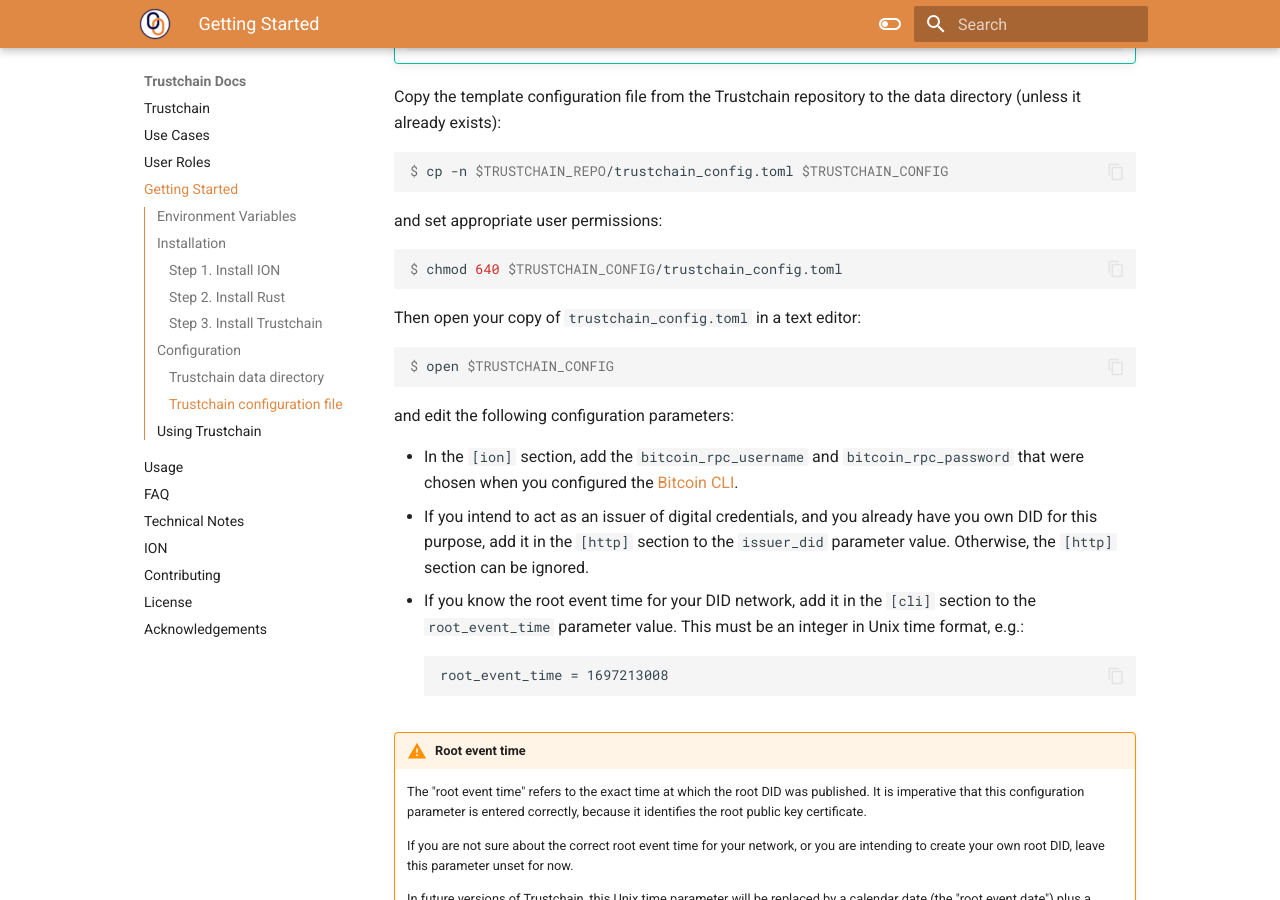
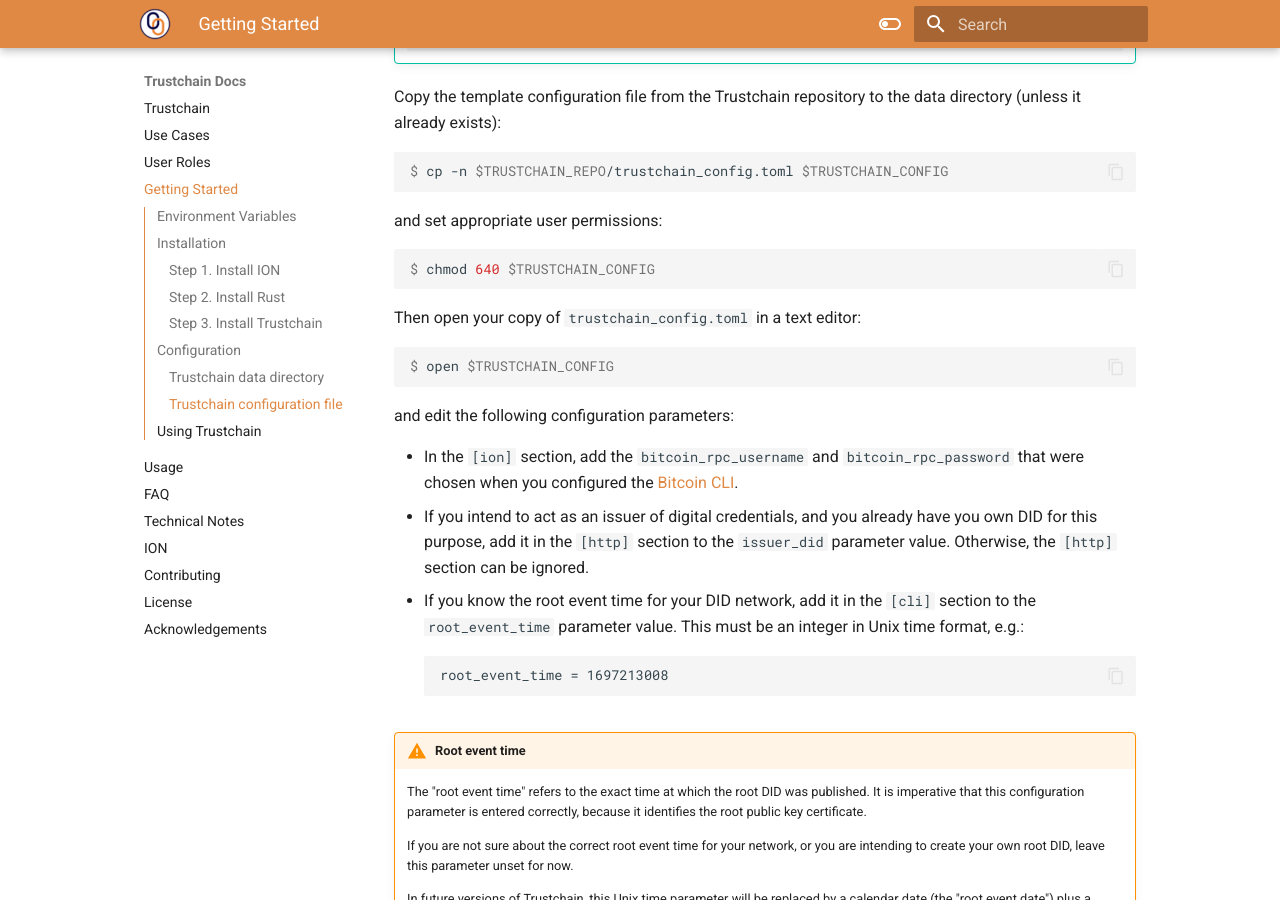
Before and after one commit to alan-turing-institute/trustchain, an MkDocs documentation site: the page built from docs/getting-started.md, in a window 1280 px wide and 900 px high, scrolled down 3627 px. Built offline with MkDocs 1.6.1 and Material for MkDocs 9.7.7, drawn with Linux system fonts in a browser that asks for light colours; nearby versions of some CDN libraries; library files that are not in the unit come from our copies.

Commit message:
Fix config file path in chmod command

````diff
--- a/docs/getting-started.md
+++ b/docs/getting-started.md
@@ -136,7 +136,7 @@
 ```
 and set appropriate user permissions:
 ```console
-$ chmod 640 $TRUSTCHAIN_CONFIG/trustchain_config.toml
+$ chmod 640 $TRUSTCHAIN_CONFIG
 ```
 
 Then open your copy of `trustchain_config.toml` in a text editor:
````
